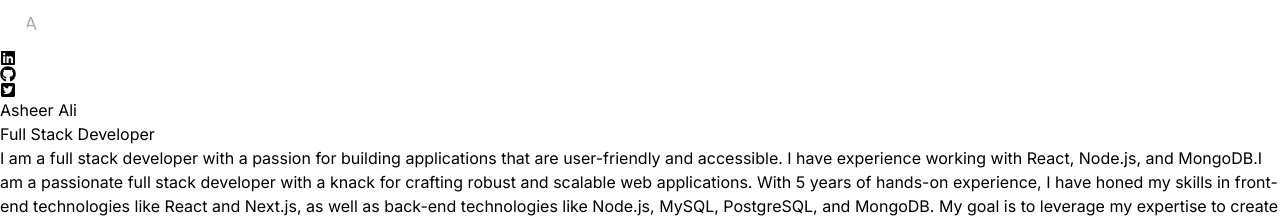
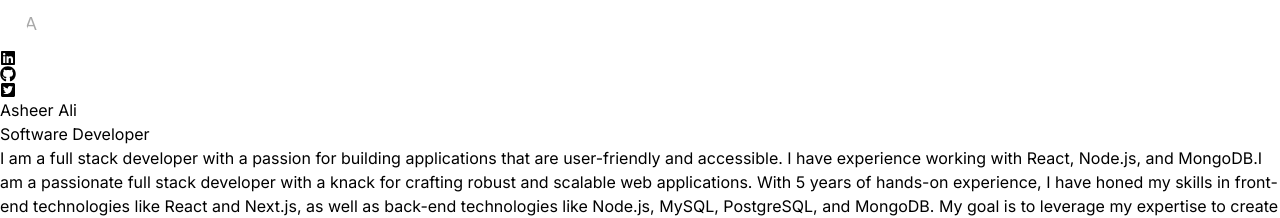
Before and after one commit to mazzyy/react_portfolio, a React (Vite) app: page / in a window 1280 px wide. Shown: the top 218 px of the page. Built offline with nearby package versions, Linux system fonts and the light colour scheme.

Commit message:
change of title

```diff
--- a/src/components/Contactsection.jsx
+++ b/src/components/Contactsection.jsx
@@ -36,7 +36,7 @@ const Contactsection = () => {
           onMouseEnter={(e) => (e.currentTarget.style.transform = "scale(1.1)")}
           onMouseLeave={(e) => (e.currentTarget.style.transform = "scale(1)")}
         >
-          example@example.com
+          asheerali1997@gmail.com
         </a>
       </div>
     </div>
--- a/src/components/Hero.jsx
+++ b/src/components/Hero.jsx
@@ -35,7 +35,7 @@ const Hero = () => {
               className="bg-gradient-to-r from-pink-300 via-slate-500 to-purple-500 bg-clip-text text-3xl tracking-tight
 text-transparent"
             >
-              Full Stack Developer
+              Software Developer
             </motion.span>
             <motion.p
               variants={container(1)}
@@ -53,9 +53,9 @@ text-transparent"
         <div className="w-full lg:w-1/2 lg:p-8">
           <div className="flex justify-center">
             <motion.img
-            initial={{ opacity: 0, x: 100 }}
-            animate={{ opacity: 1, x: 0 }}
-            transition={{ delay: 0.5, duration: 1 }}
+              initial={{ opacity: 0, x: 100 }}
+              animate={{ opacity: 1, x: 0 }}
+              transition={{ delay: 0.5, duration: 1 }}
               src={profilePic}
               alt="Profile"
               // className="rounded-full w-48 h-48 object-cover"
```
